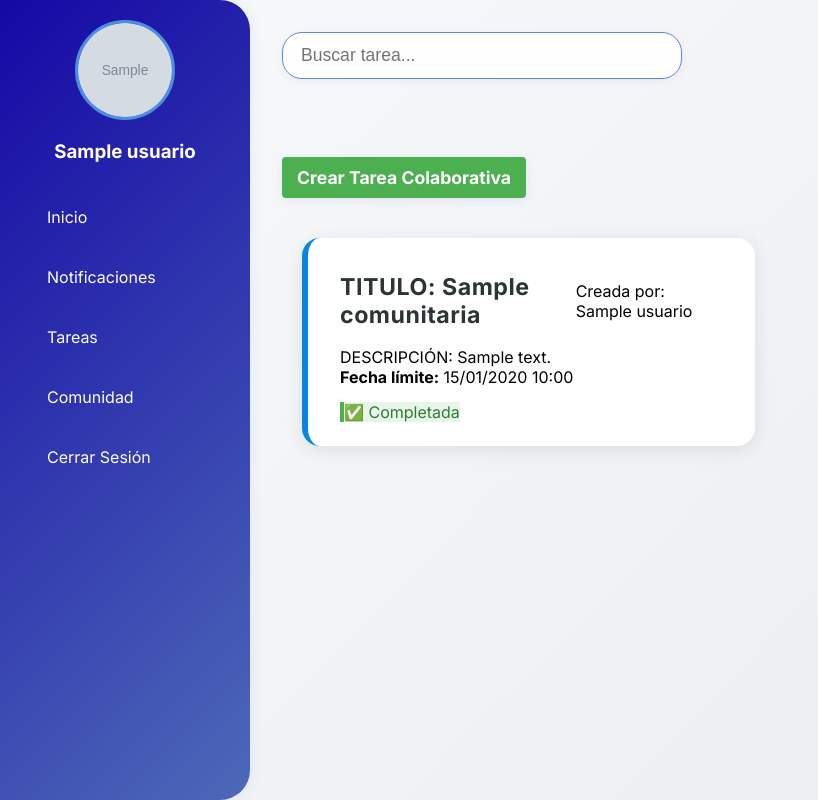
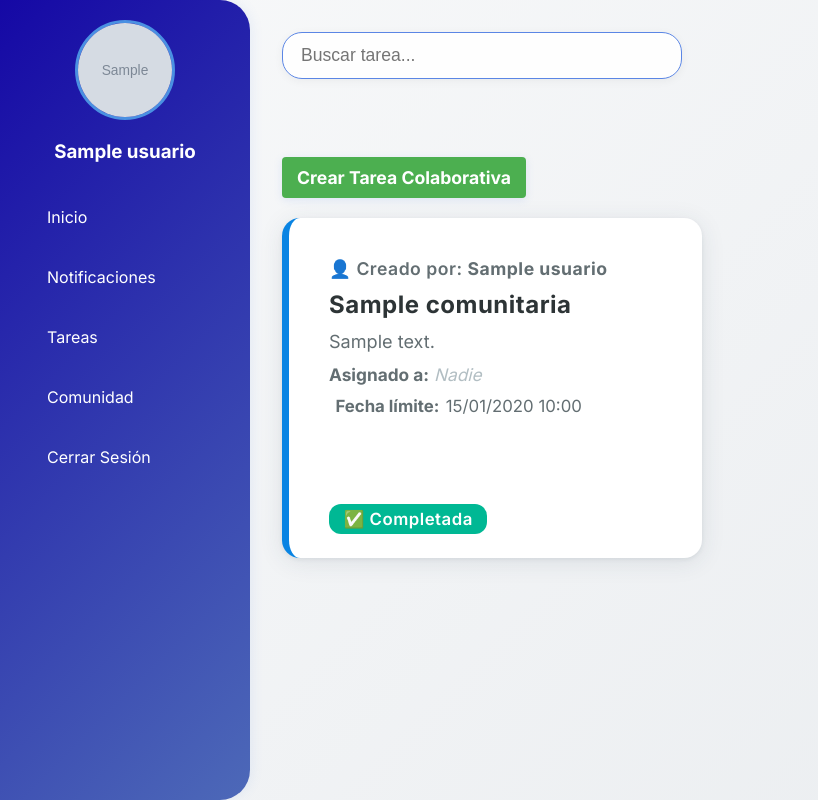
Before and after one commit to metodologia-en-sistemas/To-Do-List, a PHP site: page /comunidad.php in a window 1280 px wide. Shown: the whole page, without its empty margins (0-818 px from the left). Run offline with PHP 8.4, Linux system fonts and the light colour scheme; the visitor is signed in with stand-in values (Sample User, id 1); tables that the repository leaves empty or names only in its code hold one stand-in row (values such as "Sample post"); grey boxes marked "Sample" are stand-in pictures.

Commit message:
eliminacion de principal.html y mejora de estilo comunidad.php

```diff
--- a/backend/routes/cerrar.php
+++ b/backend/routes/cerrar.php
@@ -4,6 +4,6 @@
 session_start();
 session_unset();
 session_destroy();
-header("Location: ../../frontend/principal.html");
+header("Location: ../../frontend/index.html");
 
 ?>
--- a/frontend/comunidad.php
+++ b/frontend/comunidad.php
@@ -103,35 +103,42 @@ if (!empty($tareas)) {
      data-titulo="<?= htmlspecialchars(strtolower($tarea['titulo'])) ?>"
      data-descripcion="<?= htmlspecialchars(strtolower($tarea['descripcion'])) ?>">
     <div class="task-header">
-              <h3>TITULO: <?= htmlspecialchars($tarea['titulo']) ?></h3>
-              <span>Creada por: <?= htmlspecialchars($tarea['creador']) ?></span>
+      <span class="task-creator">👤 Creado por: <strong><?= htmlspecialchars($tarea['creador']) ?></strong></span>
     </div>
-            <p>DESCRIPCIÓN: <?= htmlspecialchars($tarea['descripcion']) ?></p>
-            <p><strong>Fecha límite:</strong> <?= date('d/m/Y H:i', strtotime($tarea['fecha_limite'])) ?></p>
-
+    <h3 class="task-title"><?= htmlspecialchars($tarea['titulo']) ?></h3>
+    <p class="task-desc"><?= htmlspecialchars($tarea['descripcion']) ?></p>
+    <p class="task-assigned">
+      <strong>Asignado a:</strong>
+      <?php
+        // Mostrar nombres de usuarios asignados, excluyendo al creador
+        $stmt = $conexion->prepare("SELECT u.nombre
+            FROM tareas_asignadas ta
+            JOIN usuarios u ON ta.id_usuario = u.id_usuario
+            WHERE ta.id_tarea_comunitaria = ? AND ta.id_usuario != ?");
+        $stmt->execute([$tarea['id'], $tarea['id_creador']]);
+        $asignados = $stmt->fetchAll(PDO::FETCH_COLUMN);
+        echo $asignados ? htmlspecialchars(implode(', ', $asignados)) : '<span class="no-assigned">Nadie</span>';
+      ?>
+    </p>
+    <p class="task-date"><i class="fas fa-calendar-alt"></i> <strong>Fecha límite:</strong> <?= date('d/m/Y H:i', strtotime($tarea['fecha_limite'])) ?></p>
     <div class="task-actions">
       <?php if ($tarea['completada']): ?>
         <span class="badge completed">✅ Completada</span>
-
       <?php elseif (strtotime($tarea['fecha_limite']) < time()): ?>
         <span class="badge expired">⏰ Caducada</span>
-
       <?php elseif ($_SESSION['id_usuario'] == $tarea['id_creador']): ?>
         <span class="badge pending">⌛ Pendiente por el asignado</span>
-                <!-- Botón eliminar solo para el creador -->
         <form method="post" action="../backend/comunidad/eliminar_tarea.php" style="display:inline;">
           <input type="hidden" name="id_tarea" value="<?= $tarea['id'] ?>" />
           <button type="submit" class="btn-eliminar-comunidad" onclick="return confirm('¿Seguro que deseas eliminar esta tarea?')">
             <i class="fas fa-trash-alt"></i> Eliminar
           </button>
         </form>
-
       <?php elseif ($tarea['asignado']): ?>
         <form method="post" action="../backend/comunidad/completar_tarea.php">
           <input type="hidden" name="id_tarea" value="<?= $tarea['id'] ?>" />
           <button type="submit" class="btn-complete">Marcar como completada</button>
         </form>
-
       <?php else: ?>
         <form method="post" action="../backend/comunidad/asignar.php">
           <input type="hidden" name="id_tarea" value="<?= $tarea['id'] ?>" />
--- a/frontend/css/comun.css
+++ b/frontend/css/comun.css
@@ -27,101 +27,156 @@
 
 /* Tarjeta de tarea comunitaria más grande y profesional */
 .task-community {
-    display: grid;
-    grid-template-columns: repeat(auto-fill, minmax(300px, 1fr));
-    gap: 20px;
-    padding: 20px;
+  display: flex;
+  flex-wrap: wrap;
+  gap: 2.5rem;
+  justify-content: flex-start;
+  align-items: stretch;
 }
+  /* Card de tarea comunitaria */
 .community-task {
   background: #fff;
   border-radius: 18px;
-  box-shadow: 0 4px 18px rgba(44, 62, 80, 0.10);
-  padding: 2.2rem 2rem 1.5rem 2rem;
-  margin-bottom: 2.2rem;
-  transition: box-shadow 0.2s;
-  max-width: 600px;
-  min-width: 350px;
-  margin-left: auto;
-  margin-right: auto;
-  border-left: 6px solid #0984e3;
+  box-shadow: 0 4px 24px rgba(44, 62, 80, 0.10), 0 1.5px 4px rgba(44, 62, 80, 0.08);
+  padding: 2.5rem 2.5rem 1.5rem 2.5rem;
+  border-left: 7px solid #0984e3;
+  position: relative;
+  width: 420px;
+  min-width: 320px;
+  max-width: 100%;
+  display: flex;
+  flex-direction: column;
+  margin-bottom: 0;
+  word-break: break-word;
+  overflow: hidden;
+  transition: box-shadow 0.2s, transform 0.2s;
+  min-height: 340px;
 }
 
 .community-task.expired {
-  border-left: 6px solid #d63031;
+  border-left-color: #d63031;
   opacity: 0.85;
 }
 
 .task-header {
+  margin-bottom: 0.5rem;
+  font-size: 1.1rem;
+  color: #636e72;
   display: flex;
   align-items: center;
-  justify-content: space-between;
-  margin-bottom: 1.1rem;
+  gap: 0.5rem;
 }
 
-.task-header h3 {
-  font-size: 1.45rem;
-  font-weight: 700;
-  color: #2d3436;
-  margin: 0;
+.task-creator {
+  font-weight: 600;
+  color: #636e72;
   letter-spacing: 0.5px;
 }
 
-.task-header .creador {
-  font-size: 1rem;
-  color: #636e72;
-  background: #f1f2f6;
-  padding: 0.35em 0.9em;
-  border-radius: 12px;
-  font-weight: 500;
+/* Limitar el texto y evitar desbordes */
+.task-title, .task-desc, .task-assigned, .task-date {
+  overflow: hidden;
+  text-overflow: ellipsis;
+  max-width: 100%;
+  display: block;
+}
+
+.task-title {
+  font-size: 1.5rem;
+  font-weight: 700;
+  color: #2d3436;
+  margin: 0.2rem 0 0.7rem 0;
+  letter-spacing: 0.5px;
+  white-space: nowrap;
 }
 
 .task-desc {
+  font-size: 1.13rem;
+  color: #636e72;
+  margin-bottom: 0.7rem;
+  white-space: nowrap;
+}
+
+.task-assigned {
   font-size: 1.08rem;
-  color: #353b48;
+  color: #636e72;
   margin-bottom: 0.7rem;
-  margin-top: 0.2rem;
-  line-height: 1.5;
+  white-space: nowrap;
+}
+.task-assigned .no-assigned {
+  color: #b2bec3;
+  font-style: italic;
 }
 
 .task-date {
-  font-size: 1.01rem;
+  font-size: 1.05rem;
   color: #636e72;
-  margin-bottom: 1.1rem;
+  margin-bottom: 1.2rem;
   display: flex;
   align-items: center;
-  gap: 0.5em;
-}
-
-.task-date strong {
-  color: #0984e3;
-  font-weight: 600;
-  letter-spacing: 0.2px;
+  gap: 0.4rem;
+  white-space: nowrap;
 }
 
 .task-actions {
-    margin-top: 15px;
+  display: flex;
+  gap: 1rem;
+  align-items: center;
+  margin-top: auto;
+  flex-wrap: wrap;
 }
-  .btn-assign {
-    background: #4CAF50;
-    color: white;
+
+.badge {
+  padding: 0.3rem 0.9rem;
+  border-radius: 12px;
+  font-size: 1.05rem;
+  font-weight: 600;
+  letter-spacing: 0.5px;
+  display: inline-block;
+}
+
+.badge.completed {
+  background: #00b894;
+  color: #fff;
+}
+
+.badge.expired {
+  background: #d63031;
+  color: #fff;
+}
+
+.badge.pending {
+  background: #fdcb6e;
+  color: #2d3436;
+}
+
+.btn-assign, .btn-complete, .btn-eliminar-comunidad {
+  background: #0984e3;
+  color: #fff;
   border: none;
-    padding: 8px 12px;
-    border-radius: 4px;
+  border-radius: 8px;
+  padding: 0.6rem 1.4rem;
+  font-size: 1.08rem;
+  font-weight: 600;
   cursor: pointer;
+  transition: background 0.18s;
+  margin-right: 0.5rem;
+  margin-bottom: 0.3rem;
+  display: flex;
+  align-items: center;
+  gap: 0.5rem;
 }
-  .btn-complete {
-    background: #2196F3;
-    color: white;
-    border: none;
-    padding: 8px 12px;
-    border-radius: 4px;
-    cursor: pointer;
+
+.btn-assign:hover, .btn-complete:hover {
+  background: #00b894;
 }
-  .expired {
-    border-left: 4px solid #f44336;
+
+.btn-eliminar-comunidad {
+  background: #d63031;
+  margin-right: 0;
 }
-  .completed {
-    border-left: 4px solid #4CAF50;
+.btn-eliminar-comunidad:hover {
+  background: #b71c1c;
 }
 
 .user-select {
```
Also changed, not shown: other parts of frontend/css/comun.css (+39 -0 lines), frontend/principal.html (deleted, +0 -253 lines). Lines whose indentation alone changed are shown as unchanged.
